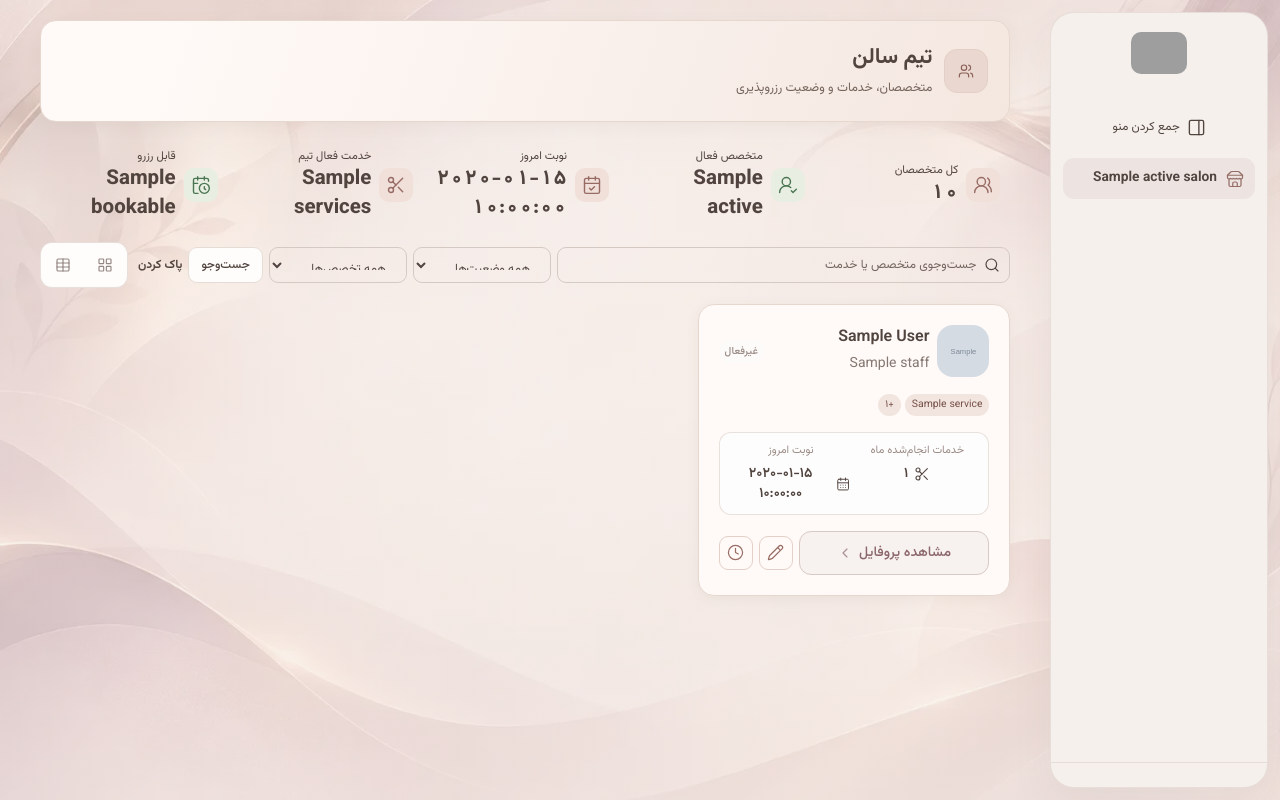
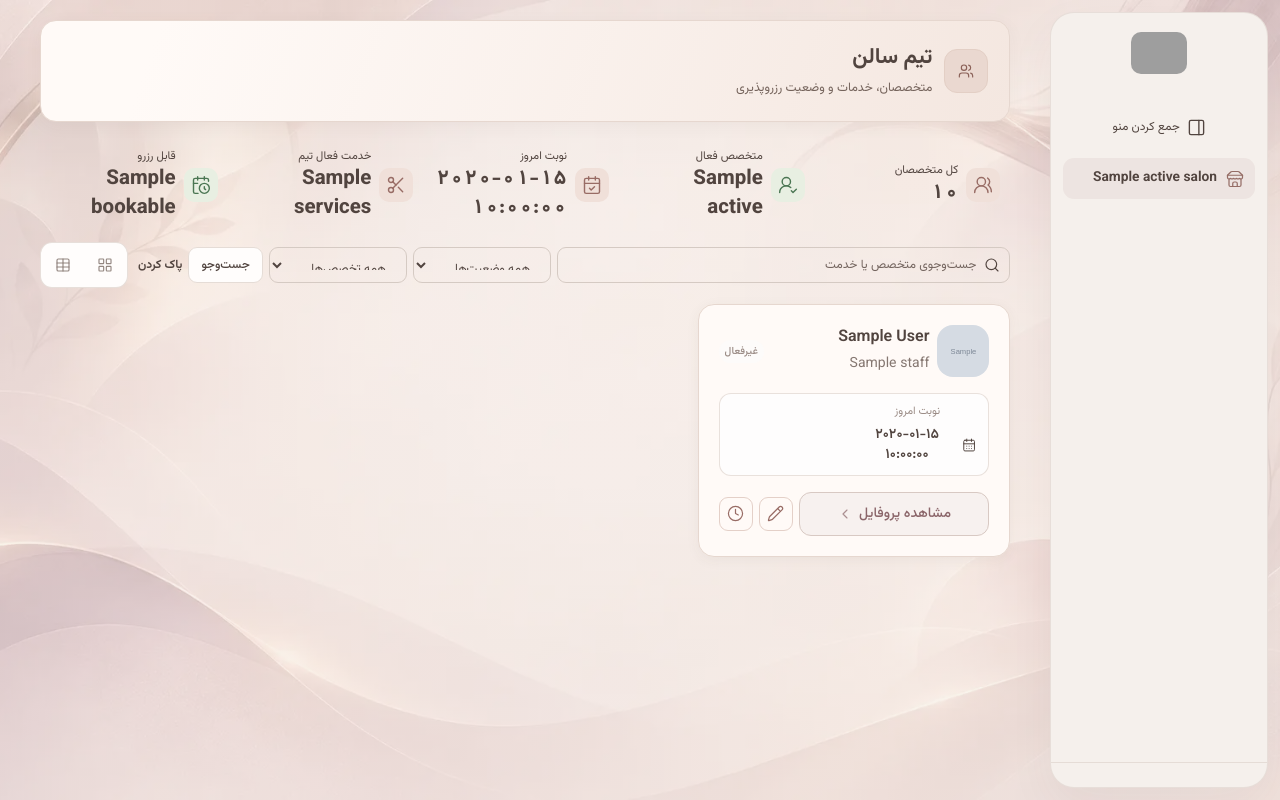
Before and after one commit to qashqaeii/beautyos, a Django app: template templates/staff/list.html in a window 1280 px wide. Run offline with Django 5.2, Linux system fonts and the light colour scheme; the template is opened without the code that fills it: most values are stand-ins (such as "Sample title", 1, 10 or a date in 2020); grey boxes marked "Sample" are stand-in pictures; parts of the project's set-up code (start-up, migrations or seed data) failed here and were passed over; grey boxes are pictures that could not be loaded.

Commit message:
refactor(staff): simplify staff card layout by removing service tags and month count

```diff
--- a/templates/staff/list.html
+++ b/templates/staff/list.html
@@ -126,8 +126,7 @@
           <div class="staff-team-card__copy"><h2 class="staff-team-card__name">{{ s.full_display_name }}</h2><p class="staff-team-card__role">{{ s.title|default:s.membership.get_role_display }}</p></div>
           {% if s.directory_bookable %}<span class="staff-team-badge staff-team-badge--ok">قابل رزرو</span>{% elif not s.directory_active %}<span class="staff-team-badge staff-team-badge--muted">غیرفعال</span>{% else %}<span class="staff-team-badge staff-team-badge--muted">غیرقابل رزرو</span>{% endif %}
         </div>
-        <div class="suite-service-tags" aria-label="خدمات متخصص">{% for service in s.service_tags %}<span title="{{ service.name }}">{{ service.name }}</span>{% empty %}<small>خدمتی تعریف نشده</small>{% endfor %}{% if s.extra_service_count %}<span>+{{ s.extra_service_count|fa_num }}</span>{% endif %}</div>
-        <dl class="staff-team-card__stats"><div class="staff-team-card__stat"><dt>خدمات انجام‌شده ماه</dt><dd><i data-lucide="scissors" aria-hidden="true"></i>{{ s.month_count|fa_num }}</dd></div><div class="staff-team-card__stat"><dt>نوبت امروز</dt><dd><i data-lucide="calendar-days" aria-hidden="true"></i>{{ s.today_count|fa_num }}</dd></div></dl>
+        <dl class="staff-team-card__stats"><div class="staff-team-card__stat"><dt>نوبت امروز</dt><dd><i data-lucide="calendar-days" aria-hidden="true"></i>{{ s.today_count|fa_num }}</dd></div></dl>
         <div class="suite-card-actions"><a href="{% url 'staff:detail' pk=s.pk %}" class="staff-team-card__profile-link">مشاهده پروفایل<i data-lucide="chevron-left" class="staff-team-card__profile-icon" aria-hidden="true"></i></a><a class="suite-icon-action" href="{% url 'staff:detail' pk=s.pk %}?edit=1" aria-label="ویرایش {{ s.full_display_name }}" title="ویرایش پروفایل"><i data-lucide="pencil" aria-hidden="true"></i></a><a class="suite-icon-action" href="{% url 'staff:hours' pk=s.pk %}" title="ساعات کاری" aria-label="ساعات کاری {{ s.full_display_name }}"><i data-lucide="clock" aria-hidden="true"></i></a></div>
       </article>
       {% endfor %}
```
